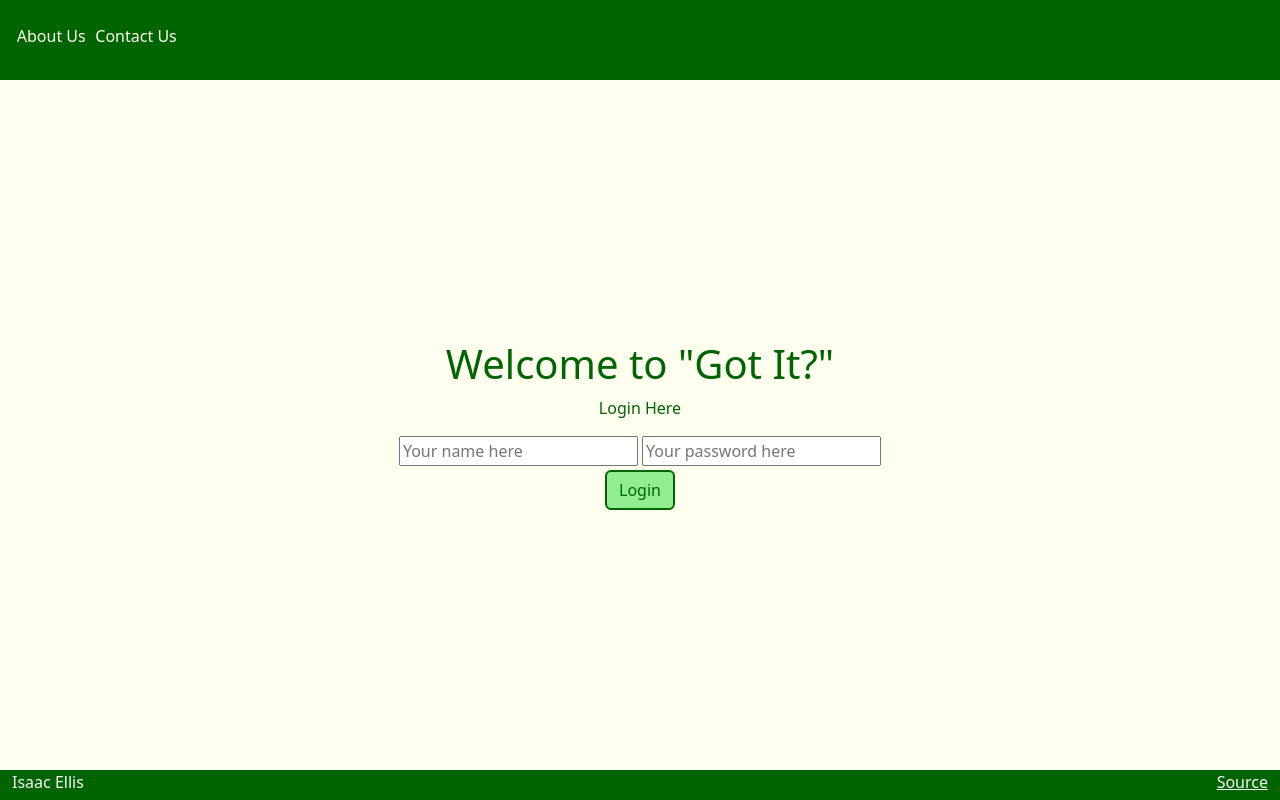
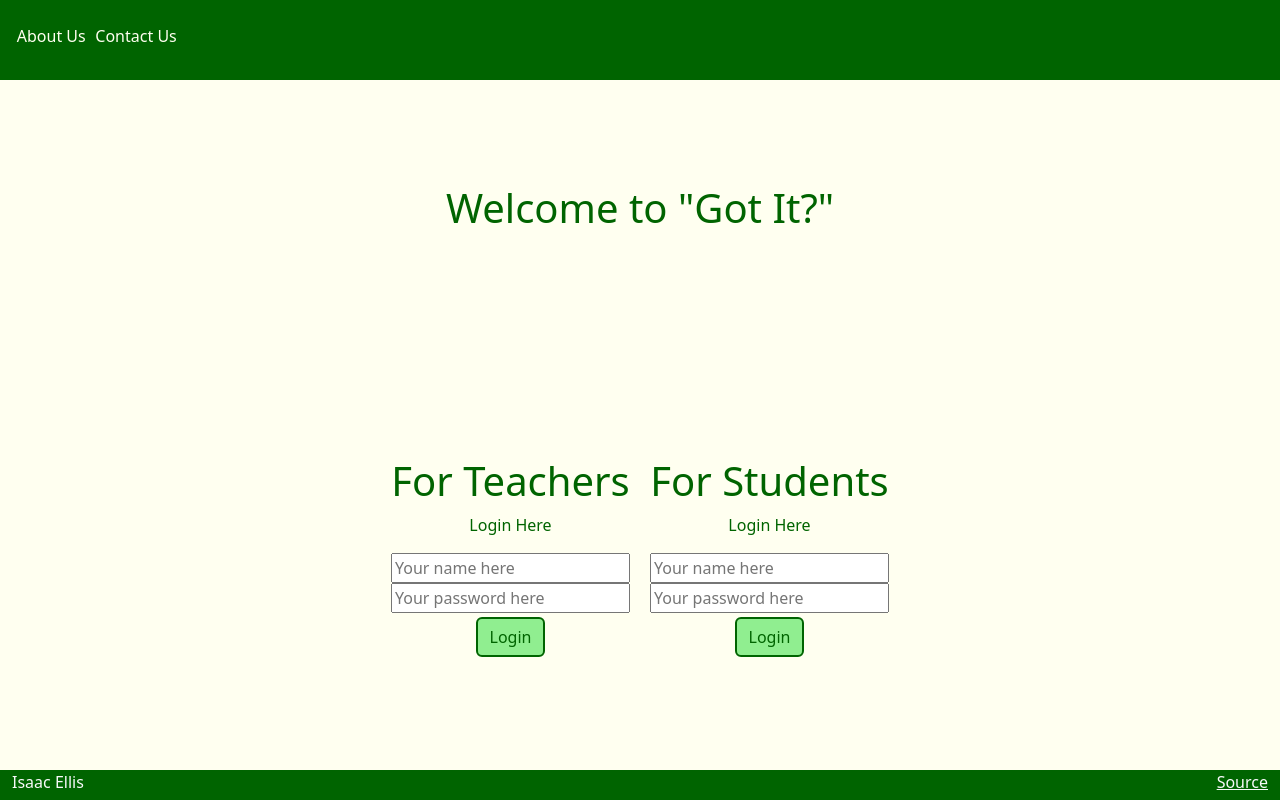
Before and after one commit to imellis22/CS260, a plain HTML site: page StartupCode/login.html in a window 1280 px wide. Drawn offline with nearby package versions, Linux system fonts and the light colour scheme.

Commit message:
Login for two parties

```diff
--- a/StartupCode/login.html
+++ b/StartupCode/login.html
@@ -33,16 +33,40 @@
         </header>
 
         <main class="container-fluid text-center">
+          <h1>
+            Welcome to "Got It?"
+          </h1>
+          <div class="split">
+            <div class="column">
               <div>
-              <h1>Welcome to "Got It?"</h1>
+                <h1>For Teachers</h1>
                 <p>Login Here</p>
                   <form method="get" action="teacherHome.html">
                     <div>
                       <input type="text" id="username" placeholder="Your name here" />
+                    </div>
+                    <div>
                       <input type="text" id="password" placeholder="Your password here" />
                     </div>
                       <button type="submit" class="btn btn-primary" id="login-btn">Login</button>
                   </form>
+              </div>
+            </div>
+            <div class="column">
+              <div>
+                <h1>For Students</h1>
+                <p>Login Here</p>
+                  <form method="get" action="studentHome.html">
+                    <div>
+                      <input type="text" id="username" placeholder="Your name here" />
+                    </div>
+                    <div>
+                      <input type="text" id="password" placeholder="Your password here" />
+                    </div>
+                      <button type="submit" class="btn btn-primary" id="login-btn">Login</button>
+                  </form>
+              </div>
+            </div>
           </div>
           </main>
 
--- a/StartupCode/main.css
+++ b/StartupCode/main.css
@@ -8,6 +8,11 @@ body {
     flex: 0 80px;
     background-color: darkgreen;
     color: #fffff0;
+  }
+
+  h1 {
+    white-space: nowrap;
+    overflow: hidden;
   }
 
   main {
@@ -135,6 +140,18 @@ body {
     color: darkgreen !important;
   }
 
+  .split{
+    display: flex;
+  }
+
+  .column {
+    display: flex;
+    flex:50%;
+    padding: 10px;
+    align-content: center;
+    width: 100%;
+  }
+
   @media (max-height: 600px) {
     header {
       display: none;
```
Lines whose indentation alone changed are shown as unchanged.
